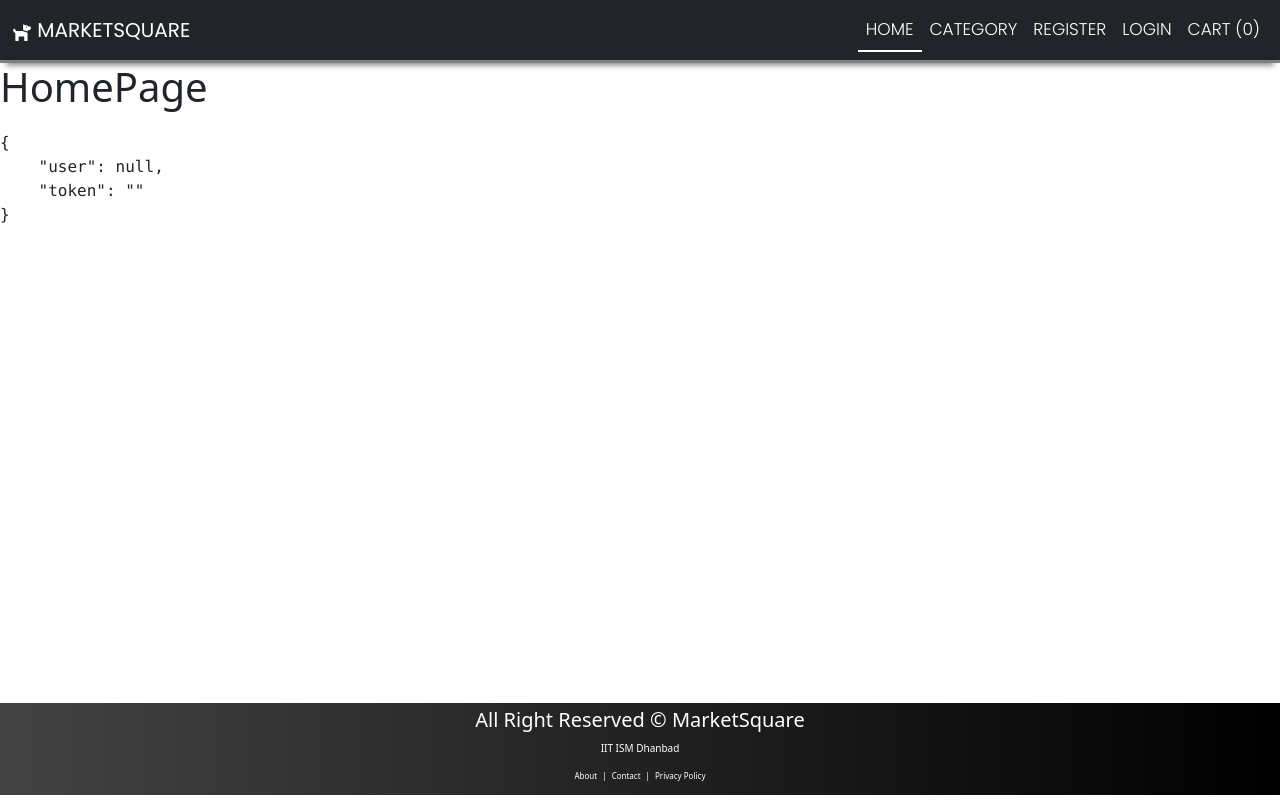
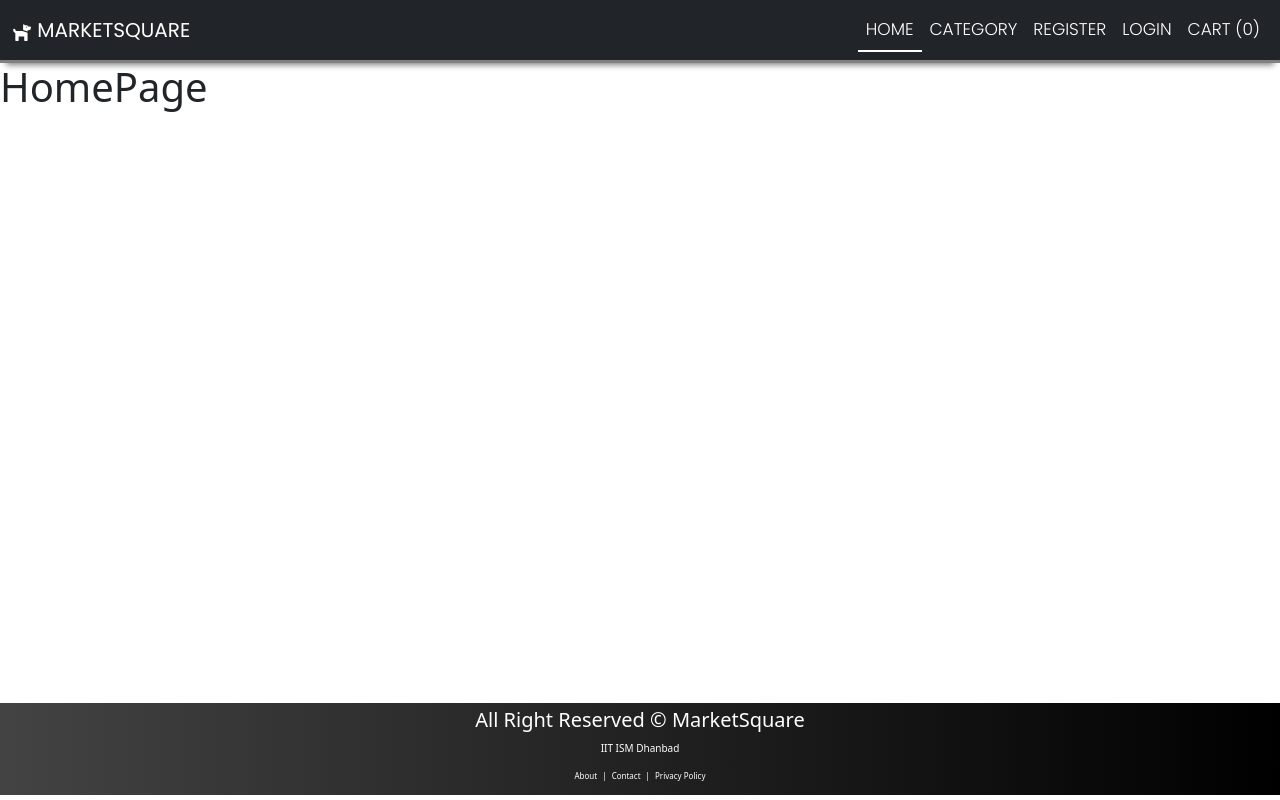
Before and after one commit to deveshk27/MarketSquare, a React (Create React App) app in the folder client/: page / in a window 1280 px wide. Built offline with nearby package versions, Linux system fonts and the light colour scheme.

Commit message:
homepage

```diff
--- a/client/src/pages/HomePage.js
+++ b/client/src/pages/HomePage.js
@@ -2,11 +2,11 @@ import React from "react";
 import Layout from "./../components/Layout/Layout";
 import { useAuth } from "../context/auth";
 const HomePage = () => {
-  const [auth,setAuth]=useAuth();
+  const [auth, setAuth] = useAuth();
   return (
     <Layout>
       <h1>HomePage</h1>
-      <pre>{JSON.stringify(auth,null,4)}</pre>
+      {/* <pre>{JSON.stringify(auth,null,4)}</pre> */}
     </Layout>
   );
 };
```
